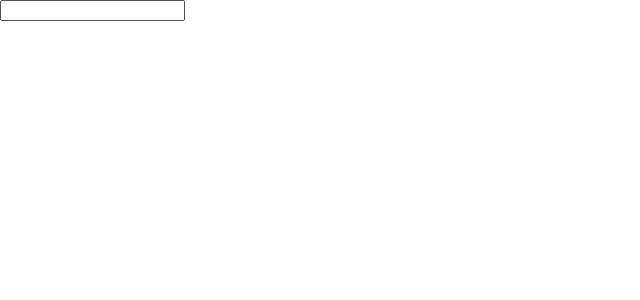
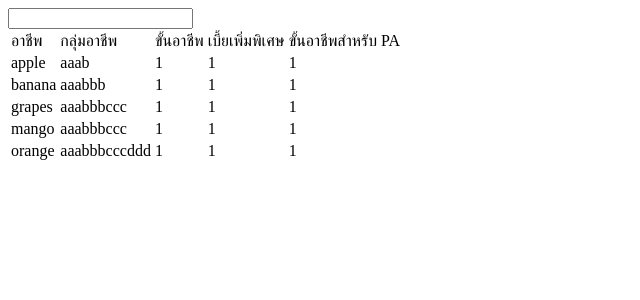
Before and after one commit to pitchayakit/List-Search-Dropdown, a React (Create React App) app: page / in a window 1280 px wide. Shown: the top 300 px of the page, without its empty margins (0-640 px from the left). Built offline with nearby package versions, Linux system fonts and the light colour scheme.

Commit message:
complete function fillter

```diff
--- a/package.json
+++ b/package.json
@@ -5,7 +5,8 @@
   "dependencies": {
     "react": "^15.6.1",
     "react-dom": "^15.6.1",
-    "react-scripts": "1.0.13"
+    "react-scripts": "1.0.13",
+    "redux": "^3.7.2"
   },
   "scripts": {
     "test": "react-scripts test --env=jsdom",
@@ -18,6 +19,7 @@
   },
   "devDependencies": {
     "node-sass-chokidar": "0.0.3",
-    "npm-run-all": "^4.1.1"
+    "npm-run-all": "^4.1.1",
+    "react-redux": "^5.0.6"
   }
 }
--- a/src/App/App.js
+++ b/src/App/App.js
@@ -1,19 +1,46 @@
 import React, { Component } from 'react'
 import Input from '../Component/Input'
 import './Style/App.css'
+import Table from '../Component/Table'
 
 class App extends Component {
+  constructor(props) {
+    super(props);
+    const data = [
+      ["apple","aaab",1,1,1],
+      ["banana","aaabbb",1,1,1],
+      ["grapes","aaabbbccc",1,1,1],
+      ["mango","aaabbbccc",1,1,1],
+      ["orange","aaabbbcccddd",1,1,1]
+    ]
+    this.state = {
+        searchInputValue : "",
+        data : data,
+        columns : ['อาชีพ','กลุ่มอาชีพ','ขั้นอาชีพ','เบี้ยเพิ่มพิเศษ','ขั้นอาชีพสำหรับ PA'],
+        filterData : data
+    }
+  }
+
+  inputChange = (e) =>{
+    this.setState({
+      searchInputValue : e.target.value,
+      filterData : this.filterData(e.target.value,this.state.data)
+    })
+  }
+
+  filterData = (query,data) => {
+    return data.filter((el) =>
+      el[0].toLowerCase().indexOf(query.toLowerCase()) > -1
+    )
+  }
+
   render() {
-    let occupation = [
-      { "career":"aaa", "careerGroup":"aaa", "careerClass":1, "specialChip":1, "paClass":1 },
-      { "career":"aaabbb", "careerGroup":"aaabbb", "careerClass":2, "specialChip":2, "paClass":2 },
-      { "career":"aaabbbccc", "careerGroup":"aaaccc", "careerClass":3, "specialChip":3, "paClass":3 }
-    ]
-
+    const { filterData, columns } = this.state
     return (
       <div className="App">
-          <Input type="name" name="searchInput"/>
-          {occupation.career}
+          <Input type="name" name="searchInput" inputChange={this.inputChange} />
+          {this.state.searchInputValue}
+          <Table data={filterData} columns={columns} />
       </div>
     );
   }
--- a/src/Component/Input/index.js
+++ b/src/Component/Input/index.js
@@ -1,12 +1,12 @@
 import React, { Component } from 'react'
 
 class Input extends Component {
+  shouldComponentUpdate(){ return 0 }
+
   render() {
-    const { type, name } = this.props
+    const { type, name, inputChange } = this.props
 
-    return (
-        <input type={type} name={name} />
-    )
+    return <input type={type} name={name} onChange={inputChange} />
   }
 }
 
--- a/src/Component/Table/index.js
+++ b/src/Component/Table/index.js
@@ -1,13 +1,24 @@
 import React, { Component } from 'react'
+import Tr from './tr'
 
 class Table extends Component {
   render() {
-    const { type, name } = this.props
+    const { columns, data } = this.props
+    const mapData = data.map((row, index) => (
+      <Tr key={index} columns={row} />
+    ))
 
     return (
-        <input type={type} name={name} />
+      <table>
+        <thead>
+          <Tr columns={columns} />
+        </thead>
+        <tbody>
+          {mapData}
+        </tbody>
+      </table>
     )
   }
 }
 
-export default Input
+export default Table
--- /dev/null
+++ b/src/Component/Table/td.js
@@ -0,0 +1,10 @@
+import React, { Component } from 'react'
+
+class Td extends Component {
+  render() {
+    const { value } = this.props
+    return <td>{value}</td>
+  }
+}
+
+export default Td
--- /dev/null
+++ b/src/Component/Table/tr.js
@@ -0,0 +1,19 @@
+import React, { Component } from 'react'
+import Td from './td'
+
+class tr extends Component {
+  render() {
+    const { columns } = this.props
+    let mapColumns = columns.map((column, index) => (
+      <Td key={index} value={column} />
+    ))
+
+    return (
+        <tr>
+          {mapColumns}
+        </tr>
+    )
+  }
+}
+
+export default tr
--- a/src/index.css
+++ /dev/null
@@ -1,5 +0,0 @@
-body {
-  margin: 0;
-  padding: 0;
-  font-family: sans-serif;
-}
--- a/src/index.js
+++ b/src/index.js
@@ -1,8 +1,9 @@
 import React from 'react';
 import ReactDOM from 'react-dom';
-import './index.css';
 import App from './App/App';
 import registerServiceWorker from './registerServiceWorker';
 
-ReactDOM.render(<App />, document.getElementById('root'));
+ReactDOM.render(
+    <App />
+, document.getElementById('root'));
 registerServiceWorker();
```
Also changed, not shown: 1 other file (tests, documents, lock files or other folders).
